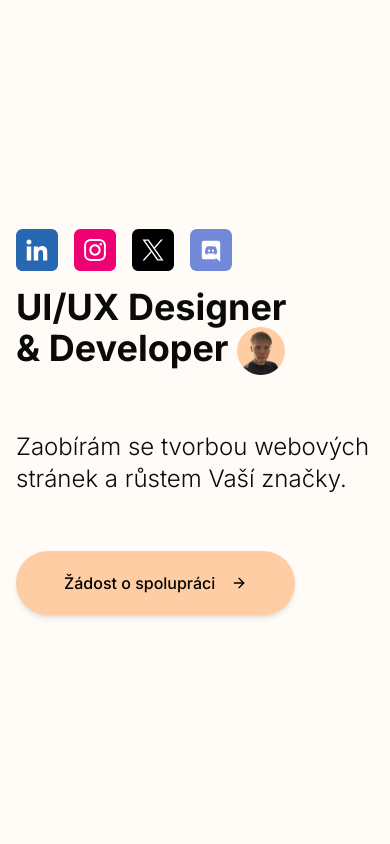
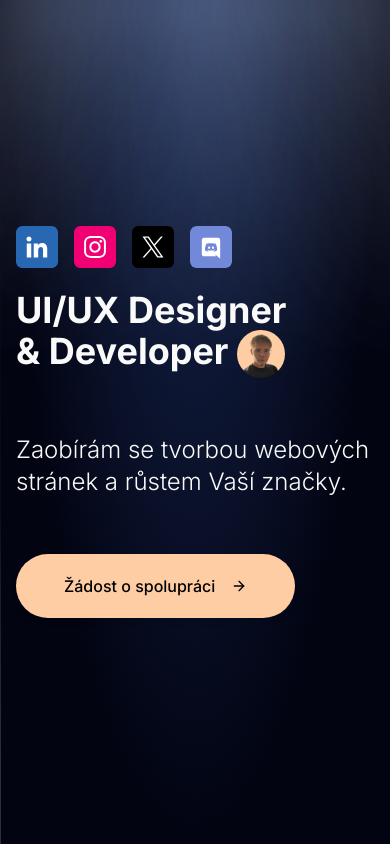
Before and after one commit to withviktor/ciernava, a Next.js app: page / in a window 390 px wide. Built offline with nearby package versions, Linux system fonts and the light colour scheme; no server answers.

Commit message:
Enhance layout and HomePage components by integrating GridBeams for improved visual design, updating button components, and refining social icons for better responsiveness. Remove CustomButton component to streamline code.

```diff
--- a/src/app/layout.tsx
+++ b/src/app/layout.tsx
@@ -4,6 +4,7 @@ import { Inter } from "next/font/google";
 import "~/styles/globals.css";
 
 import { type Metadata, type Viewport } from "next";
+import { GridBeams } from "~/components/magicui/grid-beams";
 import Providers from "~/components/ui/providers";
 
 const inter = Inter({
@@ -72,7 +73,13 @@ export default function RootLayout({
   return (
     <html lang="en" className={inter.className} suppressHydrationWarning>
       <body>
-        <Providers>{children}</Providers>
+        <Providers>
+          <GridBeams className="mt-0 flex min-h-screen w-full flex-col items-center justify-center p-4 sm:p-8">
+            <div className="flex w-full max-w-[1300px] flex-row items-center justify-center gap-20">
+              <div className="flex flex-col items-start gap-4">{children}</div>
+            </div>
+          </GridBeams>
+        </Providers>
       </body>
     </html>
   );
--- a/src/app/page.tsx
+++ b/src/app/page.tsx
@@ -5,7 +5,7 @@ import Link from "next/link";
 import myPhoto from "~/../public/assets/2FFDA69D-7ECA-40C5-9E88-34F5C964209B_1_105_c-removebg-preview.png";
 import { BlurFade } from "~/components/magicui/blur-fade";
 import SocialIcons from "~/components/social-icons";
-import { CustomButton } from "~/components/ui/custom-button";
+import { Button } from "~/components/ui/button";
 import { getSEOTags } from "~/lib/seo";
 
 export const metadata = getSEOTags({
@@ -28,11 +28,14 @@ export const metadata = getSEOTags({
 
 export default function HomePage() {
   return (
-    <div className="mt-0 flex min-h-screen w-full flex-col items-center justify-center bg-orange-50/50 p-4 dark:bg-gray-900 sm:p-8">
-      <div className="flex w-full max-w-[1300px] flex-row items-center justify-center gap-20">
-        <BlurFade className="flex flex-col items-start gap-4">
+    <>
+      <BlurFade>
         <SocialIcons />
-          <p className="mb-10 items-center gap-2 text-4xl font-bold sm:text-7xl">
+      </BlurFade>
+      <BlurFade
+        delay={0.1}
+        className="mb-10 items-center gap-2 text-4xl font-bold sm:text-7xl"
+      >
         UI/UX Designer <br /> & Developer{" "}
         <span>
           <Image
@@ -43,20 +46,20 @@ export default function HomePage() {
             className="inline-flex h-12 w-12 rounded-full sm:h-16 sm:w-16"
           />
         </span>
-          </p>
+      </BlurFade>
 
-          <p className="mb-10 text-2xl font-light">
+      <BlurFade delay={0.2} className="mb-10 text-2xl font-light">
         Zaobírám se tvorbou webových stránek a růstem Vaší značky.
-          </p>
+      </BlurFade>
 
-          <CustomButton asChild>
+      <BlurFade delay={0.3}>
+        <Button variant="brand" asChild>
           <Link href="mailto:business@withviktor.com">
             Žádost o spolupráci
             <ArrowRight className="ml-2" />
           </Link>
-          </CustomButton>
+        </Button>
       </BlurFade>
-      </div>
-    </div>
+    </>
   );
 }
--- /dev/null
+++ b/src/components/magicui/grid-beams.tsx
@@ -0,0 +1,185 @@
+"use client";
+
+import { motion } from "motion/react";
+import React, { HTMLAttributes, useMemo } from "react";
+import { cn } from "~/lib/utils";
+
+const createGridMask = (start: number, end: number): string => {
+  const mid = (start + end) / 2;
+  return `linear-gradient(to bottom, transparent 0%, rgba(0,0,0,0.05) ${start}%, rgba(0,0,0,0.2) ${mid}%, rgba(0,0,0,0.6) ${end - 20}%, rgba(0,0,0,1) ${end}%)`;
+};
+
+const generateRayConfig = (index: number, total: number) => {
+  const progress = index / Math.max(total - 1, 1);
+  const leftPercent = 2 + progress * 96;
+  const rotation = 28 - progress * 56;
+  const variation = (index * 0.618) % 1;
+
+  return {
+    left: `${leftPercent}%`,
+    rotation,
+    width: 40 + variation * 25,
+    duration: 6 + variation * 5,
+    delay: -variation * 10,
+    swayDuration: 12 + variation * 9,
+    swayDelay: -variation * 10,
+    blur: 24 + variation * 9,
+    strongSway: index % 2 === 0,
+  };
+};
+
+interface GridBeamsProps extends HTMLAttributes<HTMLDivElement> {
+  children: React.ReactNode;
+  gridSize?: number;
+  gridColor?: string;
+  rayCount?: number;
+  rayOpacity?: number;
+  raySpeed?: number;
+  rayLength?: string;
+  gridFadeStart?: number;
+  gridFadeEnd?: number;
+  backgroundColor?: string;
+}
+
+interface LightRayProps {
+  left: string;
+  rotation: number;
+  width: number;
+  delay: number;
+  duration: number;
+  swayDuration: number;
+  swayDelay: number;
+  blurAmount: number;
+  isStrongerSway: boolean;
+  opacity: number;
+  speed: number;
+  length: string;
+}
+
+const LightRay = React.memo<LightRayProps>(
+  ({
+    left,
+    rotation,
+    width,
+    delay,
+    duration,
+    swayDuration,
+    swayDelay,
+    blurAmount,
+    isStrongerSway,
+    opacity,
+    speed,
+    length,
+  }) => {
+    return (
+      <motion.div
+        className="absolute pointer-events-none -top-[5%] left-[var(--ray-left)] w-[var(--ray-width)] h-[var(--ray-height)] origin-top mix-blend-screen bg-[linear-gradient(to_bottom,rgba(200,220,255,var(--ray-opacity)),rgba(200,220,255,0))] blur-[var(--ray-blur)] translate-x-[-50%] rotate-[var(--ray-rotation)]"
+        style={
+          {
+            "--ray-left": left,
+            "--ray-width": `${width}px`,
+            "--ray-height": length,
+            "--ray-opacity": opacity,
+            "--ray-blur": `${blurAmount}px`,
+            "--ray-rotation": `${rotation}deg`,
+          } as React.CSSProperties
+        }
+        animate={{
+          opacity: [0.3, 0.7, 0.3],
+          transform: [
+            `translateX(-50%) rotate(${rotation}deg)`,
+            `translateX(-50%) rotate(${rotation + (isStrongerSway ? 1 : 0.5)}deg)`,
+            `translateX(-50%) rotate(${rotation}deg)`,
+          ],
+        }}
+        transition={{
+          opacity: {
+            duration: duration / speed,
+            delay: delay / speed,
+            repeat: Infinity,
+            ease: "easeInOut",
+          },
+          transform: {
+            duration: swayDuration / speed,
+            delay: swayDelay / speed,
+            repeat: Infinity,
+            ease: "easeInOut",
+          },
+        }}
+      />
+    );
+  },
+);
+
+export const GridBeams: React.FC<GridBeamsProps> = ({
+  children,
+  className,
+  gridSize = 40,
+  gridColor = "rgba(200, 220, 255, 0.2)",
+  rayCount = 15,
+  rayOpacity = 0.35,
+  raySpeed = 1,
+  rayLength = "45vh",
+  gridFadeStart = 30,
+  gridFadeEnd = 90,
+  backgroundColor = "#020412",
+  ...props
+}) => {
+  const rayConfigs = useMemo(() => {
+    return Array.from({ length: rayCount }, (_, i) =>
+      generateRayConfig(i, rayCount),
+    );
+  }, [rayCount]);
+
+  const gridMask = useMemo(
+    () => createGridMask(gridFadeStart, gridFadeEnd),
+    [gridFadeStart, gridFadeEnd],
+  );
+
+  return (
+    <div
+      className={cn(
+        "relative overflow-hidden bg-[var(--bg-color)] bg-[radial-gradient(ellipse_at_50%_-20%,#1a2c5a,transparent_70%)]",
+        className,
+      )}
+      style={
+        {
+          "--bg-color": backgroundColor,
+        } as React.CSSProperties
+      }
+      {...props}
+    >
+      <div
+        className="absolute inset-0 pointer-events-none bg-[linear-gradient(var(--grid-color)_1px,transparent_1px),linear-gradient(90deg,var(--grid-color)_1px,transparent_1px)] bg-size-[var(--grid-size)_var(--grid-size)] [mask-image:var(--grid-mask)] [webkit-mask-image:var(--grid-mask)]"
+        style={
+          {
+            "--grid-color": gridColor,
+            "--grid-size": `${gridSize}px`,
+            "--grid-mask": gridMask,
+          } as React.CSSProperties
+        }
+      />
+      <div className="absolute inset-0 overflow-hidden pointer-events-none">
+        {rayConfigs.map((config, index) => (
+          <LightRay
+            key={index}
+            left={config.left}
+            rotation={config.rotation}
+            width={config.width}
+            delay={config.delay}
+            duration={config.duration}
+            swayDuration={config.swayDuration}
+            swayDelay={config.swayDelay}
+            blurAmount={config.blur}
+            isStrongerSway={config.strongSway}
+            opacity={rayOpacity}
+            speed={raySpeed}
+            length={rayLength}
+          />
+        ))}
+      </div>
+
+      <div className="relative z-10">{children}</div>
+    </div>
+  );
+};
--- a/src/components/social-icons.tsx
+++ b/src/components/social-icons.tsx
@@ -9,13 +9,13 @@ import { Tooltip, TooltipContent, TooltipTrigger } from "./ui/tooltip";
 
 export default function SocialIcons() {
   return (
-    <span className="group relative inline-flex gap-4 sm:gap-0">
+    <span className="group relative inline-flex gap-4 lg:gap-0">
       <Tooltip>
         <TooltipTrigger asChild>
           <Link
             href="https://linkedin.com/in/withviktor"
             target="_blank"
-            className="relative z-10 transition-all duration-200 sm:translate-x-2 sm:-rotate-6 sm:transform sm:group-hover:translate-x-0 sm:group-hover:rotate-0"
+            className="relative z-10 transition-all duration-200 lg:translate-x-2 lg:-rotate-6 lg:transform lg:group-hover:translate-x-0 lg:group-hover:rotate-0"
           >
             <Image
               src={LinkedInIcon as string}
@@ -34,7 +34,7 @@ export default function SocialIcons() {
             href="https://www.instagram.com/withviktor_/"
             target="_blank"
 
-            className="relative z-10 transition-all duration-200 sm:rotate-3 sm:transform sm:group-hover:translate-x-2 sm:group-hover:rotate-0"
+            className="relative z-10 transition-all duration-200 lg:rotate-3 lg:transform lg:group-hover:translate-x-2 lg:group-hover:rotate-0"
           >
             <Image
               src={InstagramIcon as string}
@@ -52,7 +52,7 @@ export default function SocialIcons() {
           <Link
             href="https://x.com/vciernava"
             target="_blank"
-            className="relative z-10 transition-all duration-200 sm:-translate-x-4 sm:-rotate-6 sm:transform sm:group-hover:translate-x-4 sm:group-hover:rotate-0"
+            className="relative z-10 transition-all duration-200 lg:-translate-x-4 lg:-rotate-6 lg:transform lg:group-hover:translate-x-4 lg:group-hover:rotate-0"
 
           >
             <Image
@@ -71,7 +71,7 @@ export default function SocialIcons() {
           <Link
             href="https://discord.gg/xevyBvVedU"
             target="_blank"
-            className="relative z-10 transition-all duration-200 sm:-translate-x-6 sm:rotate-3 sm:transform sm:group-hover:translate-x-6 sm:group-hover:rotate-0"
+            className="relative z-10 transition-all duration-200 lg:-translate-x-6 lg:rotate-3 lg:transform lg:group-hover:translate-x-6 lg:group-hover:rotate-0"
           >
             <Image
               src={Discord as string}
@@ -82,7 +82,7 @@ export default function SocialIcons() {
             />
           </Link>
         </TooltipTrigger>
-        <TooltipContent>Viktor’s dev club 🦄</TooltipContent>
+        <TooltipContent>Viktor&apos;s dev club 🦄</TooltipContent>
       </Tooltip>
     </span>
   );
--- a/src/components/ui/button.tsx
+++ b/src/components/ui/button.tsx
@@ -1,30 +1,27 @@
-import * as React from "react";
 import { Slot } from "@radix-ui/react-slot";
 import { cva, type VariantProps } from "class-variance-authority";
+import * as React from "react";
 
 import { cn } from "~/lib/utils";
 
 const buttonVariants = cva(
-  "inline-flex items-center justify-center gap-2 whitespace-nowrap rounded-md text-sm font-medium transition-colors focus-visible:outline-none focus-visible:ring-1 focus-visible:ring-ring disabled:pointer-events-none disabled:opacity-50 [&_svg]:pointer-events-none [&_svg]:size-4 [&_svg]:shrink-0",
+  "inline-flex items-center justify-center gap-2 whitespace-nowrap font-medium transition-colors focus-visible:outline-none focus-visible:ring-1 focus-visible:ring-ring disabled:pointer-events-none disabled:opacity-50 text-md rounded-full shadow-md transition-all duration-300 hover:scale-105 [&_svg]:pointer-events-none [&_svg]:size-4 [&_svg]:shrink-0",
   {
     variants: {
       variant: {
-        default:
-          "bg-primary text-primary-foreground shadow hover:bg-primary/90",
+        default: "bg-primary text-primary-foreground hover:bg-primary/90",
         destructive:
-          "bg-destructive text-destructive-foreground shadow-sm hover:bg-destructive/90",
+          "bg-destructive text-destructive-foreground hover:bg-destructive/90",
         outline:
-          "border border-input bg-background shadow-sm hover:bg-accent hover:text-accent-foreground",
+          "border border-input bg-background hover:bg-accent hover:text-accent-foreground",
         secondary:
-          "bg-secondary text-secondary-foreground shadow-sm hover:bg-secondary/80",
+          "bg-secondary text-secondary-foreground hover:bg-secondary/80",
         ghost: "hover:bg-accent hover:text-accent-foreground",
         link: "text-primary underline-offset-4 hover:underline",
+        brand: "bg-brand hover:bg-brand/80 text-brand-foreground",
       },
       size: {
-        default: "h-9 px-4 py-2",
-        sm: "h-8 rounded-md px-3 text-xs",
-        lg: "h-10 rounded-md px-8",
-        icon: "h-9 w-9",
+        default: "h-9 px-12 py-8",
       },
     },
     defaultVariants: {
--- a/src/components/ui/custom-button.tsx
+++ /dev/null
@@ -1,13 +0,0 @@
-import { Button } from "./button";
-
-export const CustomButton = ({ children, asChild }: { children: React.ReactNode, asChild: boolean }) => {
-  return (
-    <Button
-      size="lg"
-      className="bg-brand hover:bg-brand/80 text-brand-foreground text-md rounded-full px-12 py-8 shadow-md transition-all duration-300 hover:scale-105"
-      asChild={asChild}
-    >
-      {children}
-    </Button>
-  );
-};
--- a/src/components/ui/providers.tsx
+++ b/src/components/ui/providers.tsx
@@ -5,7 +5,7 @@ export default function Providers({ children }: PropsWithChildren) {
   return (
     <ThemeProvider
       attribute="class"
-      enableSystem
+      forcedTheme="dark"
       disableTransitionOnChange
     >
       {children}
```
Also changed, not shown: 1 other file (tests, documents, lock files or other folders). Lines whose indentation alone changed are shown as unchanged.
